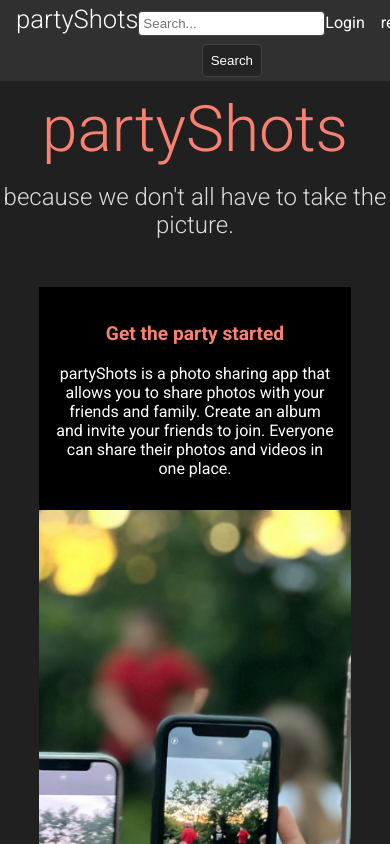
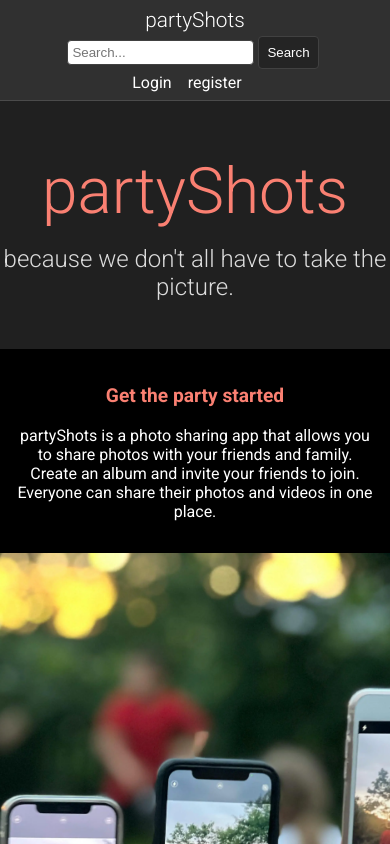
Before and after one commit to pxp888/partyshots-react, a React (Create React App) app: page / in a window 390 px wide. Shown: the top 844 px of the page. Built offline with nearby package versions, Linux system fonts and the light colour scheme; no server answers; a web font is replaced by a local one.

Commit message:
add media querries

```diff
--- a/src/components/Album.jsx
+++ b/src/components/Album.jsx
@@ -32,8 +32,8 @@ function Album({code, setSword, setCurrent}) {
                 : <img src={info.thumbnail} alt='album thumbnail' /> }
 
             <div className="holder">
-                <p className="label">name</p>
-                <p>{info.name}</p>
+                {/* <p className="label">name</p> */}
+                <p className='albumname'>{info.name}</p>
                 <p className="label">owner</p>
                 <p>{info.user}</p>
                 <p className="label">created</p>
--- a/src/components/Albumview.jsx
+++ b/src/components/Albumview.jsx
@@ -56,7 +56,7 @@ function Albumview({code, setCurrent, setSword}) {
 					<p className="label">created</p>
 					<p>{info.created}</p>
 					<p className="label">album code</p>
-					<p>{info.code}</p>
+					<p className="abcodep" >{info.code}</p>
 				</div>
 			</div>
 
--- a/src/components/Uploader.jsx
+++ b/src/components/Uploader.jsx
@@ -132,7 +132,7 @@ function Uploader({code, refreshAlbum, info, setCurrent, setSword }) {
 
 	return (
 		<div id='uploader'>
-			<form className='formdiv' onSubmit={uploadFiles}>
+			<form className='formdiv upform' onSubmit={uploadFiles}>
 				<input type='file' name='file' multiple/>
 				<input type="text" placeholder='description (optional)' />
 				<button>add to album</button>
--- a/src/components/styles/Album.css
+++ b/src/components/styles/Album.css
@@ -38,3 +38,8 @@
     text-align: left;
     word-wrap: break-word;
 }
+
+.albumname {
+    font-size: 1.4rem;
+    color: var(--bright-color)
+}
--- a/src/components/styles/Albumview.css
+++ b/src/components/styles/Albumview.css
@@ -1,4 +1,5 @@
 #abinfo {
+    box-sizing: border-box;
     background-color: gainsboro;
     border: gray 1px solid;
     border-radius: 0.25rem;
@@ -6,8 +7,6 @@
 }
 
 #abinfo > div{
-    width: fit-content;
-
     display: grid;
     grid-template-columns: 10rem 1fr 10rem 1fr;
 
@@ -18,6 +17,7 @@
 #abinfo p {
     margin: .4rem;
     text-align: left;
+    word-wrap: break-word;
 }
 
 #abinfo .label {
@@ -65,3 +65,45 @@
     padding: 0;
     list-style: none;
 }
+
+@media screen and (max-width: 800px) {
+    #abinfo > div{
+        display: grid;
+        grid-template-columns: 1fr;
+        overflow: hidden;
+    }
+
+    #abinfo .label {
+        text-align: left;
+        font-weight: 200;
+        margin: 1rem 0 0rem 5px;
+    }
+
+    #abinfo p {
+        margin: 0 0 .5rem 1rem;
+        text-align: left;
+        word-wrap: break-word;
+    }
+
+    #uploader {
+        display: flex;
+        flex-direction: column;
+        justify-content: space-between;
+        align-items: center;
+    }
+
+    #uploader .upform {
+        display: flex;
+        flex-direction: column;
+        justify-content: space-between;
+        align-items: center;
+    }
+
+    #uploader .upform button  {
+        width: 100%;
+    }
+
+    #uploader .upform input  {
+        width: 100%;
+    }
+}
--- a/src/components/styles/Landing.css
+++ b/src/components/styles/Landing.css
@@ -84,10 +84,10 @@
 .landing2 {
     width: 80%;
     display: grid;
-    grid-template-columns: 3fr 2fr;
+    /* grid-template-columns: 3fr 2fr; */
+    grid-template-columns: repeat(auto-fit, minmax(360px, 1fr));
     align-self: center;
     margin-bottom: 3rem;
-
 }
 
 .imdiv2 {
@@ -109,9 +109,31 @@
     background-color: black;
     color: white;
     text-align: left;
+
 }
 
 .vbox h3 {
     color: salmon;
     font-size: 1.2rem;
 }
+
+
+@media screen and (max-width: 900px) {
+    .landing1 {
+        display: flex;
+        flex-direction: column;
+        align-self: center;
+        width: 100%;
+    }
+
+    .landing2 {
+        /* display: flex;
+        flex-direction: column-reverse; */
+        align-self: center;
+        width: 100%;
+    }
+
+    .vbox {
+        grid-row-start: 1;
+    }
+}
--- a/src/components/styles/Topbar.css
+++ b/src/components/styles/Topbar.css
@@ -12,6 +12,8 @@
     color: white;
     background-color: rgb(48, 48, 48);
     z-index: 10;
+
+    border-bottom: rgb(75, 75, 75) 1px solid;
 }
 
 #topspacer {
@@ -55,3 +57,25 @@
 #topbar nav p:hover {
     color: var(--bright-color);
 }
+
+
+@media screen and (max-width: 600px) {
+    #topbar {
+        flex-direction: column;
+        align-items: center;
+    }
+
+    #topbar nav {
+        margin: 0 0 .5rem 0;
+    }
+
+    #topbar .logo {
+        margin: .5rem 0 0 0;
+        font-size: 1.3rem;
+    }
+
+    #topspacer {
+        min-height: 106px;
+    }
+
+}
```
